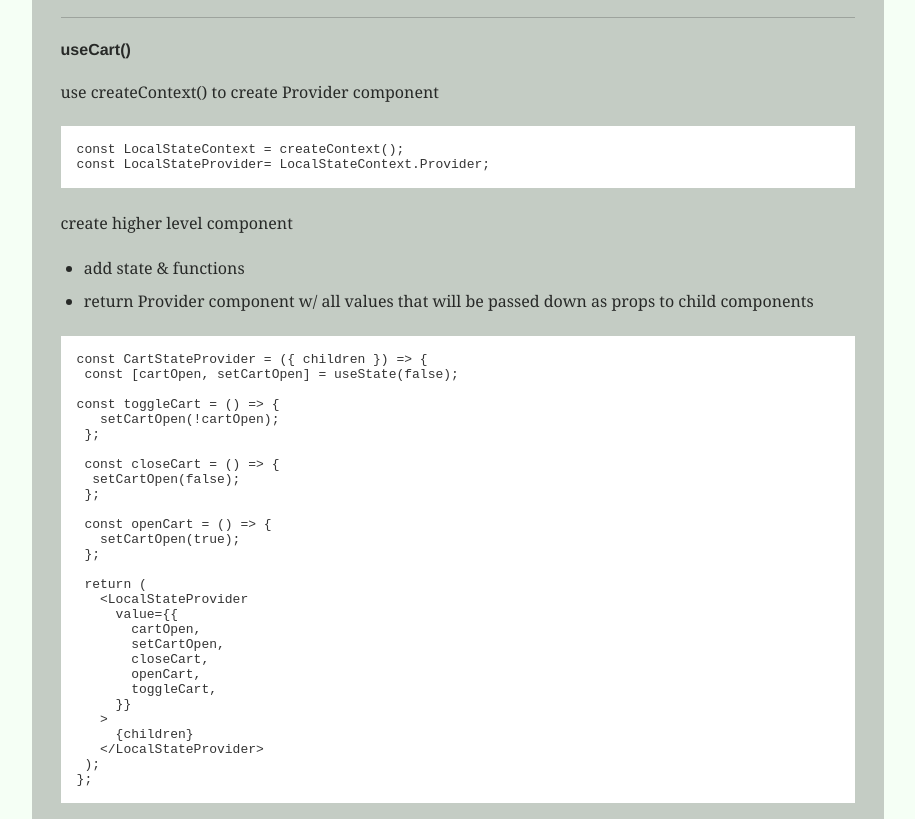
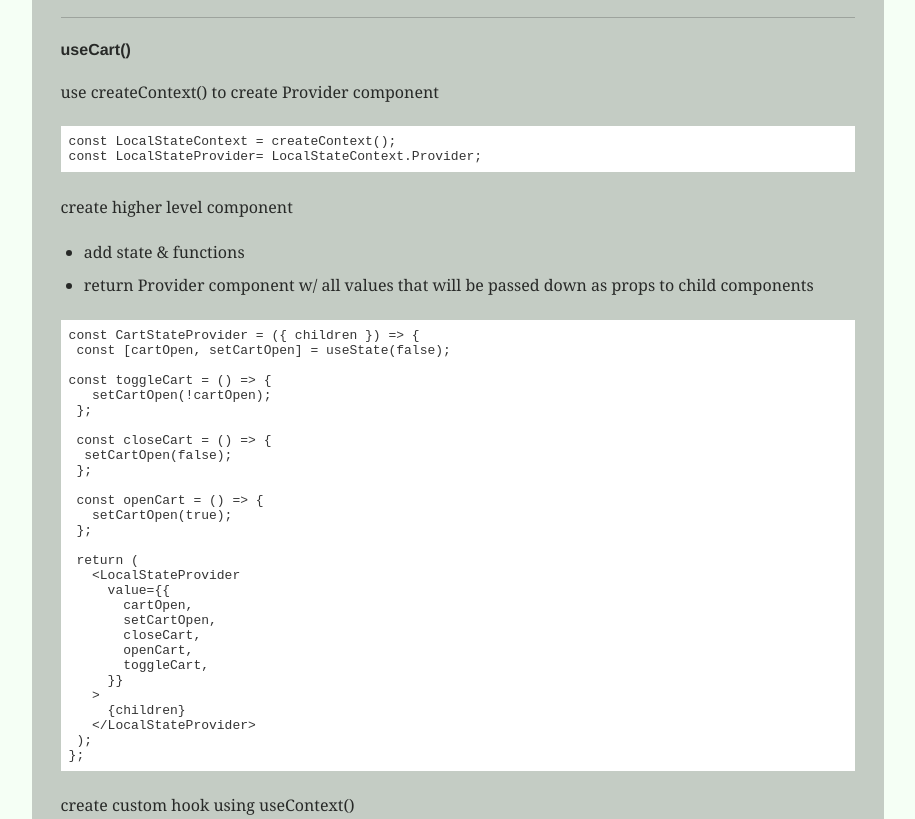
Before and after one commit to bicycleben88/my-portfolio, a Gatsby site: page /bens-bikes/ in a window 1280 px wide. Shown: the part 1740-2559 px from the top of the page, without its empty margins (182-1097 px from the left). Built offline with nearby package versions, Linux system fonts and the light colour scheme; Gatsby itself is replaced by a stand-in of ours; some packages are replaced by stand-ins of ours; what typography-theme-wordpress-kubrick would draw is missing.

Commit message:
add overflow x to codeblocks

````diff
--- a/src/mark/bens-bikes.md
+++ b/src/mark/bens-bikes.md
@@ -283,11 +283,25 @@ This is a front end e-commerce web application built with React. Users can creat
 >
 > In application.rb add the following code before loading default config
 >
-> ![application.rb add env variables](https://i.imgur.com/eQr0fkr.png)
+> ```
+>    config.before_configuration do
+>      env_file = File.join(Rails.root, 'config', 'local_env.yml')
+>      YAML.load(File.open(env_file)).each do |key, value|
+>        ENV[key.to_s] = value
+>      end if File.exists?(env_file)
+>    end
+> ```
 >
 > In orders_controllers use the PaymentIntents module to create a new payment, passing the Stipe token from the request body
 >
-> ![payment intent](https://i.imgur.com/V3smX7b.png)
+> ```
+> @charge = Stripe::PaymentIntent.create({
+>        amount: @order.total,
+>        currency: "USD",
+>        confirm: true,
+>        payment_method: params[:stripe_token],
+>      })
+> ```
 >
 > update order to include the charge
 >
--- a/src/styles/global.css
+++ b/src/styles/global.css
@@ -20,8 +20,8 @@ a:hover {
     translateX(calc(var(--slide) * 1%));
   transition: transform 0.3s;
 }
-
 pre {
   background-color: white;
-  padding: 1rem;
+  padding: 0.5rem;
+  overflow-x: auto;
 }
````
